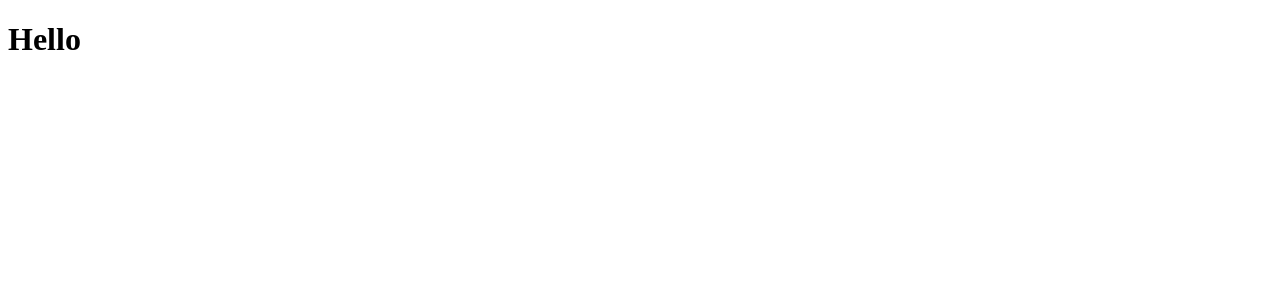
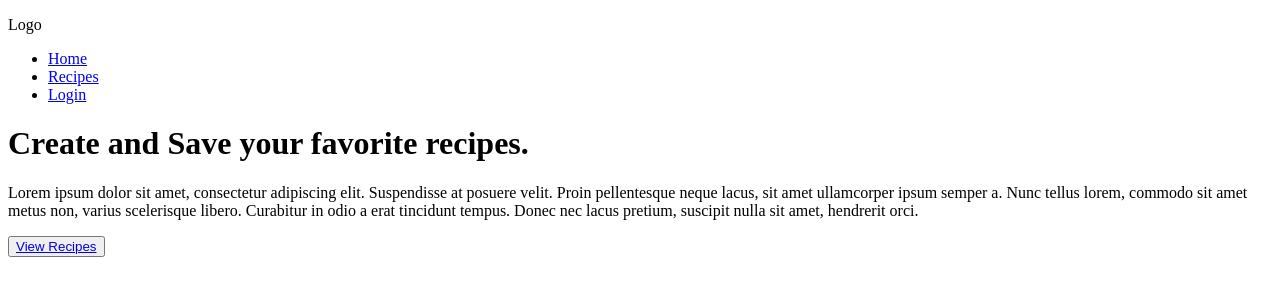
Before and after one commit to TimothyMoy/Flavor, a React (Create React App) app in the folder flavor-app/: page / in a window 1280 px wide. Shown: the top 300 px of the page. Built offline with nearby package versions, Linux system fonts and the light colour scheme.

Commit message:
added general routes to pages

```diff
--- a/flavor-app/src/App.js
+++ b/flavor-app/src/App.js
@@ -2,10 +2,12 @@ import React from 'react';
 
 import './App.css';
 import Routes from './Config/Routes';
+import Navbar from './Components/Navbar/Navbar';
 
 function App() {
   return (
     <div>
+      <Navbar />
       { Routes }
     </div>
   );
--- a/flavor-app/src/Components/Home/Home.js
+++ b/flavor-app/src/Components/Home/Home.js
@@ -3,7 +3,13 @@ import React from 'react';
 function Home () {
   return(
     <div>
-      <h1>Hello</h1>
+      <h1>Create  and Save your favorite recipes.</h1>
+      <p>Lorem ipsum dolor sit amet, consectetur adipiscing elit. Suspendisse at posuere velit. Proin pellentesque neque lacus, sit amet ullamcorper ipsum semper a. Nunc tellus lorem, commodo sit amet metus non, varius scelerisque libero. Curabitur in odio a erat tincidunt tempus. Donec nec lacus pretium, suscipit nulla sit amet, hendrerit orci.</p>
+      <button>
+        <a href="/recipes">
+          View Recipes
+        </a>
+      </button>
     </div>
   )
 }
--- /dev/null
+++ b/flavor-app/src/Components/Login/Login.js
@@ -0,0 +1,19 @@
+import React from 'react';
+
+function Login () {
+  return (
+    <div>
+      Login
+      <form>
+        <input></input>
+          <button>
+            <a href='/profile'>
+              Login
+            </a>
+          </button>
+      </form>
+    </div>
+  )
+}
+
+export default Login;
--- /dev/null
+++ b/flavor-app/src/Components/Navbar/Navbar.js
@@ -0,0 +1,28 @@
+import React from 'react';
+
+function Navbar () {
+  return (
+    <div>
+      <p>Logo</p>
+      <ul>
+        <li>
+          <a href='/'>
+            Home
+          </a>
+        </li>
+        <li>
+          <a href='/recipes'>
+            Recipes
+          </a>
+        </li>
+        <li>
+          <a href='/login'>
+            Login
+          </a>
+        </li>
+      </ul>
+    </div>
+  )
+}
+
+export default Navbar;
--- /dev/null
+++ b/flavor-app/src/Components/Profile/Profile.js
@@ -0,0 +1,26 @@
+import React from 'react';
+
+function Profile () {
+  return (
+    <div>
+      <div>
+        <h2>Username</h2>
+        <img src="https://picsum.photos/200
+" alt="profile"></img>
+        <p>Edit Profile</p>
+      </div>
+      <div>
+        <div>
+          About
+        </div>
+        <div>
+          <p>Your Recipes</p>
+          <p>Favorites</p>
+          <div>Recipe placeholder</div>
+        </div>
+      </div>
+    </div>
+  )
+}
+
+export default Profile;
--- /dev/null
+++ b/flavor-app/src/Components/Recipe/Recipe.js
@@ -0,0 +1,38 @@
+import React from 'react';
+
+function Recipe () {
+  return(
+    <div>
+      <h1>Sheet Pan Cauliflower Bake</h1>
+      <p>Lorem ipsum dolor sit amet, consectetur adipiscing elit. Suspendisse at posuere velit. Proin pellentesque neque lacus, sit amet ullamcorper ipsum semper a. Nunc tellus lorem, commodo sit amet metus non, varius scelerisque libero. Curabitur in odio a erat tincidunt tempus. Donec nec lacus pretium, suscipit nulla sit amet, hendrerit orci.
+      </p>
+      <div>
+        <img src="https://picsum.photos/50
+" alt="profile"/>
+        <p>by Username</p>
+        <button>Favorite</button>
+      </div>
+      <div>
+        <img src="https://picsum.photos/200" alt="food hero" />
+        <div>
+        <ul>
+          Ingredients
+          <li>
+            List Item
+          </li>
+        </ul>
+        </div>
+        <div>
+          <p>
+            Directions
+          </p>
+          <p>
+          Lorem ipsum dolor sit amet, consectetur adipiscing elit. Suspendisse at posuere velit. Proin pellentesque neque lacus, sit amet ullamcorper ipsum semper a. Nunc tellus lorem, commodo sit amet metus non, varius scelerisque libero. Curabitur in odio a erat tincidunt tempus. Donec nec lacus pretium, suscipit nulla sit amet, hendrerit orci.
+          </p>
+        </div>
+      </div>
+    </div>
+  )
+}
+
+export default Recipe;
--- /dev/null
+++ b/flavor-app/src/Components/RecipesList/RecipesList.js
@@ -0,0 +1,21 @@
+import React from 'react';
+
+function RecipesList () {
+  return (
+    <div>
+      New Recipes
+      <div>
+        <img src='https://picsum.photos/200' alt='Food'/>
+        <h3>Title</h3>
+        <p>Lorem ipsum dolor sit amet, consectetur adipiscing elit. Suspendisse at posuere velit. Proin pellentesque neque lacus, sit amet ullamcorper ipsum semper a. Nunc tellus lorem, commodo sit amet metus non, varius scelerisque libero. Curabitur in odio a erat tincidunt tempus. Donec nec lacus pretium, suscipit nulla sit amet, hendrerit orci.</p>
+        <button>
+          <a href="/recipe">
+            View Recipe
+          </a>
+        </button>
+      </div>
+    </div>
+  )
+}
+
+export default RecipesList;
--- a/flavor-app/src/Config/Routes.js
+++ b/flavor-app/src/Config/Routes.js
@@ -2,9 +2,17 @@ import React from 'react';
 import { Switch , Route } from 'react-router-dom';
 
 import Home from '../Components/Home/Home';
+import RecipesList from '../Components/RecipesList/RecipesList';
+import Login from '../Components/Login/Login';
+import Profile from '../Components/Profile/Profile';
+import Recipe from '../Components/Recipe/Recipe';
 
 export default (
   <Switch>
     <Route exact path='/' component={ Home }/>
+    <Route path='/recipes' component={ RecipesList } />
+    <Route path='/login' component={ Login } />
+    <Route path='/profile' component={ Profile } />
+    <Route path='/recipe' component={ Recipe } />
   </Switch>
 );
```
